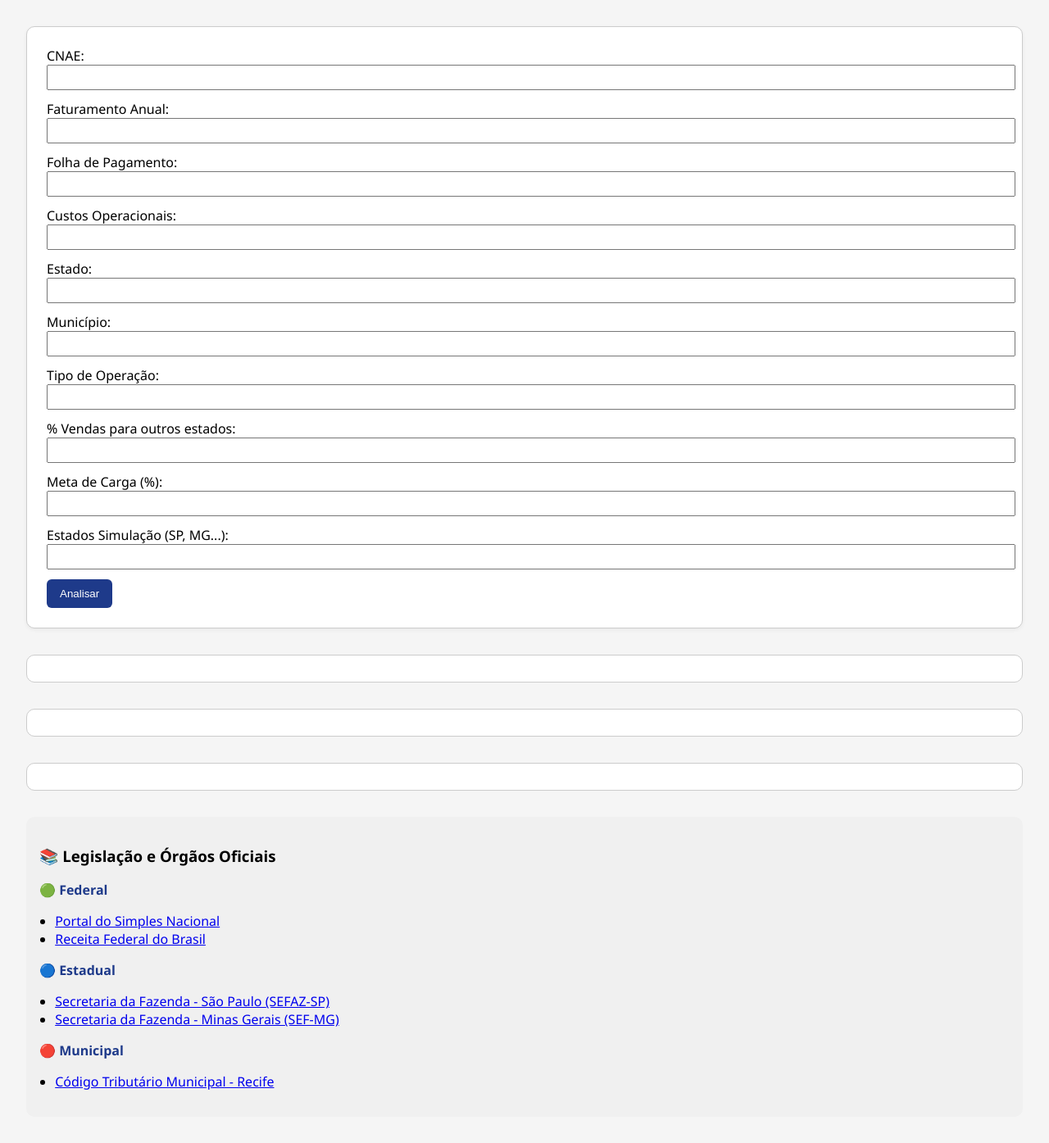
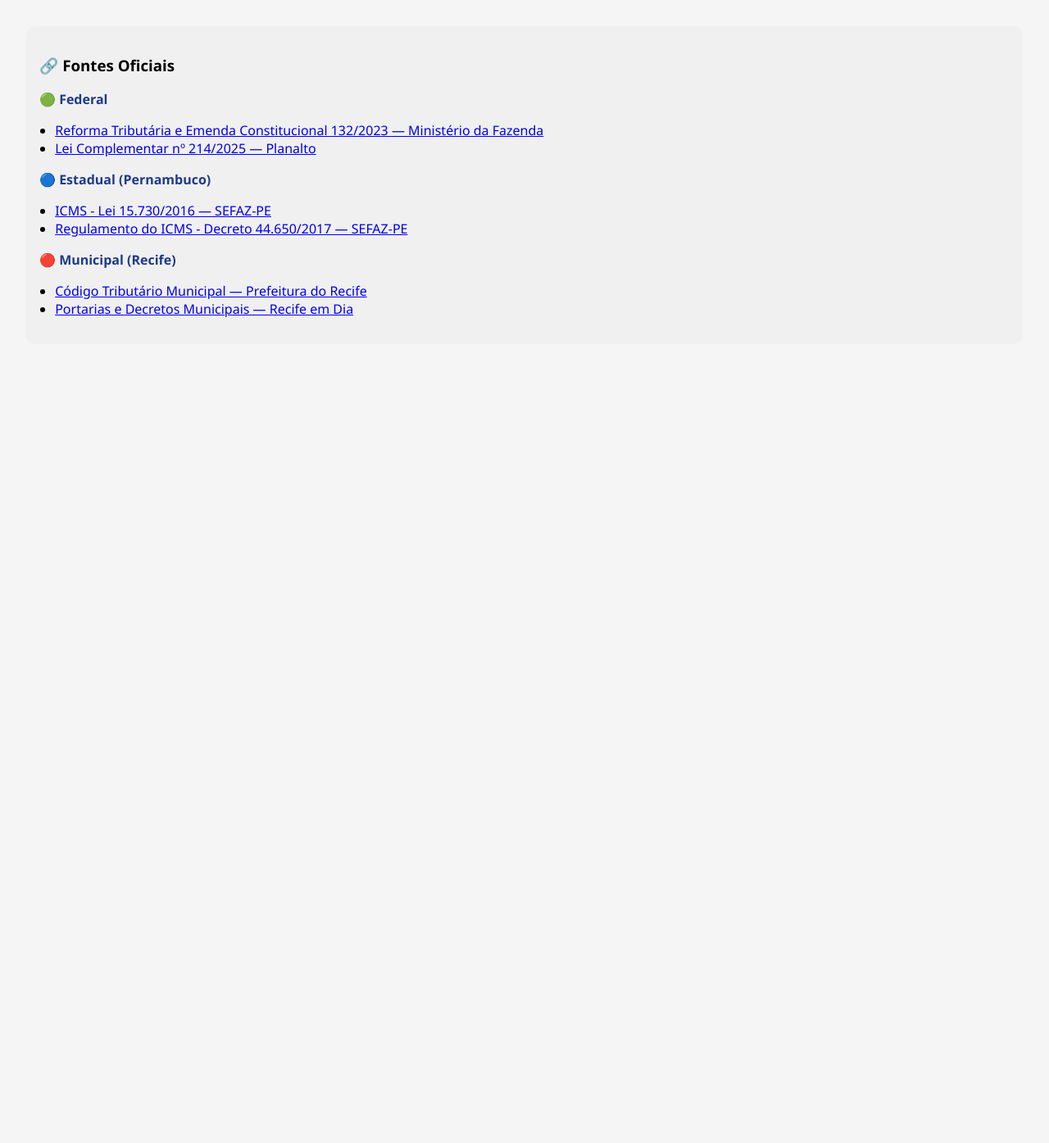
Before and after one commit to Eikoano/tributosmart, a FastAPI app: page / in a window 1280 px wide. Shown: the part 92-1487 px from the top of the page at 82% size. After the commit the page ends 479 px from the top, so only its background shows below. Run offline with FastAPI, Linux system fonts and the light colour scheme.

Commit message:
Adiciona descrições e fontes oficiais de legislação tributária

```diff
--- a/templates/index.html
+++ b/templates/index.html
@@ -74,98 +74,28 @@
     <h1>TributoSmart AI</h1>
   </header>
 
-  <form id="formulario">
-    <label>CNAE: <input name="cnae" required pattern="\d{7}" title="Digite 7 números" /></label><br>
-    <label>Faturamento Anual: <input name="faturamento_anual" type="number" min="1000" required /></label><br>
-    <label>Folha de Pagamento: <input name="folha_pagamento" type="number" min="0" required /></label><br>
-    <label>Custos Operacionais: <input name="custos_operacionais" type="number" min="0" required /></label><br>
-    <label>Estado: <input name="estado" maxlength="2" required pattern="[A-Z]{2}" title="Ex: SP, MG..." /></label><br>
-    <label>Município: <input name="municipio" required /></label><br>
-    <label>Tipo de Operação: <input name="tipo_operacao" required /></label><br>
-    <label>% Vendas para outros estados: <input name="percentual" type="number" min="0" max="100" required /></label><br>
-    <label>Meta de Carga (%): <input name="meta_carga_tributaria" type="number" min="1" max="100" required /></label><br>
-    <label>Estados Simulação (SP, MG...): <input name="estados_simulacao" required /></label><br>
-    <button type="submit">Analisar</button>
-  </form>
-
-  <div id="resultado"></div>
-  <div id="regimes"></div>
-  <div id="simulacoes"></div>
+  <!-- ...formulário e resultados... -->
 
   <section id="links-legais">
-    <h3>📚 Legislação e Órgãos Oficiais</h3>
+    <h3>🔗 Fontes Oficiais</h3>
 
     <h4>🟢 Federal</h4>
     <ul>
-      <li><a href="https://www.gov.br/receitafederal/pt-br/assuntos/simples-nacional" target="_blank">Portal do Simples Nacional</a></li>
-      <li><a href="https://www.gov.br/receitafederal" target="_blank">Receita Federal do Brasil</a></li>
+      <li><a href="https://www.gov.br/fazenda/pt-br" target="_blank">Reforma Tributária e Emenda Constitucional 132/2023 — Ministério da Fazenda</a></li>
+      <li><a href="https://www.planalto.gov.br/ccivil_03/leis/lcp/Lcp214.htm" target="_blank">Lei Complementar nº 214/2025 — Planalto</a></li>
     </ul>
 
-    <h4>🔵 Estadual</h4>
+    <h4>🔵 Estadual (Pernambuco)</h4>
     <ul>
-      <li><a href="https://portal.fazenda.sp.gov.br/" target="_blank">Secretaria da Fazenda - São Paulo (SEFAZ-SP)</a></li>
-      <li><a href="https://www.fazenda.mg.gov.br/" target="_blank">Secretaria da Fazenda - Minas Gerais (SEF-MG)</a></li>
+      <li><a href="https://www.sefaz.pe.gov.br/Legislacao/Tributaria/Documents/legislacao/leis/lei_15730_2016.htm" target="_blank">ICMS - Lei 15.730/2016 — SEFAZ-PE</a></li>
+      <li><a href="https://www.sefaz.pe.gov.br/Legislacao/Tributaria/Pages/ricms.aspx" target="_blank">Regulamento do ICMS - Decreto 44.650/2017 — SEFAZ-PE</a></li>
     </ul>
 
-    <h4>🔴 Municipal</h4>
+    <h4>🔴 Municipal (Recife)</h4>
     <ul>
-      <li><a href="https://www2.recife.pe.gov.br/servico/codigo-tributario-municipal" target="_blank">Código Tributário Municipal - Recife</a></li>
+      <li><a href="https://www2.recife.pe.gov.br/servico/codigo-tributario-municipal" target="_blank">Código Tributário Municipal — Prefeitura do Recife</a></li>
+      <li><a href="https://recifeemdia.recife.pe.gov.br/" target="_blank">Portarias e Decretos Municipais — Recife em Dia</a></li>
     </ul>
   </section>
-
-  <script>
-    document.getElementById("formulario").addEventListener("submit", async function(event) {
-      event.preventDefault();
-      const form = event.target;
-
-      const dados = {
-        cnae: form.cnae.value,
-        faturamento_anual: parseFloat(form.faturamento_anual.value),
-        folha_pagamento: parseFloat(form.folha_pagamento.value),
-        custos_operacionais: parseFloat(form.custos_operacionais.value),
-        estado: form.estado.value.toUpperCase(),
-        municipio: form.municipio.value,
-        tipo_operacao: form.tipo_operacao.value,
-        percentual: parseFloat(form.percentual.value),
-        meta_carga_tributaria: parseFloat(form.meta_carga_tributaria.value),
-        estados_simulacao: form.estados_simulacao.value.split(',').map(e => e.trim().toUpperCase())
-      };
-
-      try {
-        const resposta = await fetch("/analise-tributaria", {
-          method: "POST",
-          headers: { "Content-Type": "application/json" },
-          body: JSON.stringify(dados)
-        });
-
-        const resultado = await resposta.json();
-
-        document.getElementById("resultado").innerText =
-          `🎯 Meta de Carga: ${resultado.meta_carga_tributaria}%\n\n` +
-          `✅ Recomendado:\n` +
-          `📍 Estado: ${resultado.estado_recomendado}\n` +
-          `📊 Regime: ${resultado.regime_recomendado}\n` +
-          `🧾 Carga: ${resultado.carga_calculada}%\n` +
-          `💬 Justificativa: ${resultado.justificativa}`;
-
-        const lista = document.getElementById("regimes");
-        lista.innerHTML = "<h3>📊 Comparativo de Regimes:</h3><ul>";
-        resultado.detalhamento_regimes.forEach(r => {
-          lista.innerHTML += `<li>🧾 <strong>${r.regime}</strong>: ${r.carga}% — ${r.justificativa}</li>`;
-        });
-        lista.innerHTML += "</ul>";
-
-        const blocos = document.getElementById("simulacoes");
-        blocos.innerHTML = `<h3>📍 Simulações por Estado:</h3>`;
-        resultado.simulacoes.forEach(s => {
-          blocos.innerHTML += `<div><strong>${s.estado}</strong>: ${s.regime} - ${s.carga_efetiva}%<br><em>${s.justificativa}</em></div><hr>`;
-        });
-
-      } catch (error) {
-        document.getElementById("resultado").innerText = "❌ Erro ao calcular. Verifique os campos e tente novamente.";
-        console.error("Erro ao chamar a API:", error);
-      }
-    });
-  </script>
 </body>
 </html>
```
